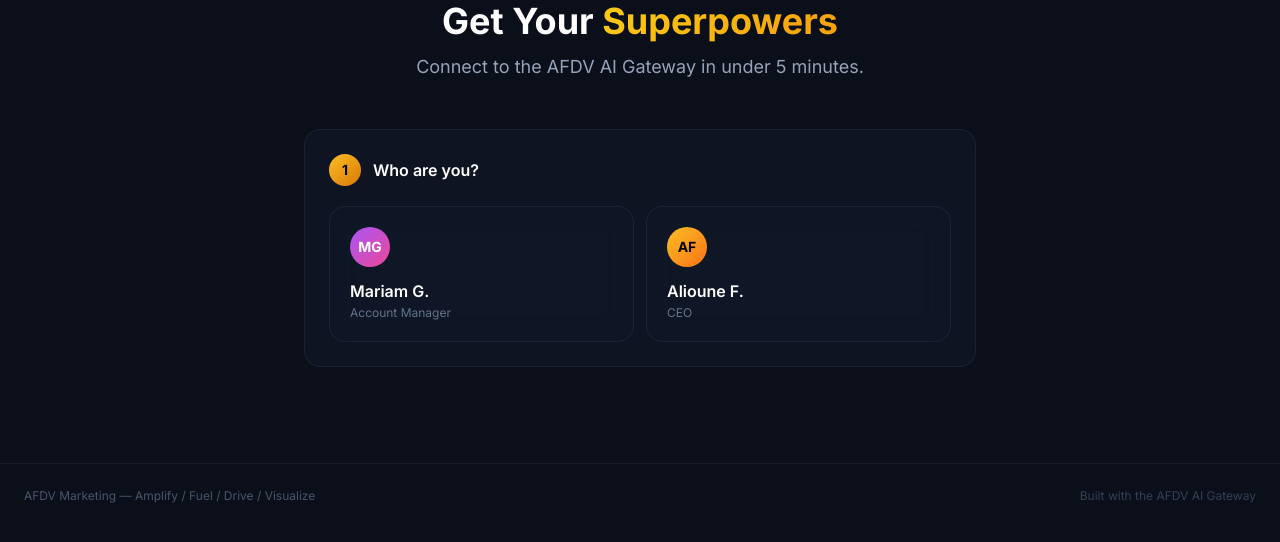
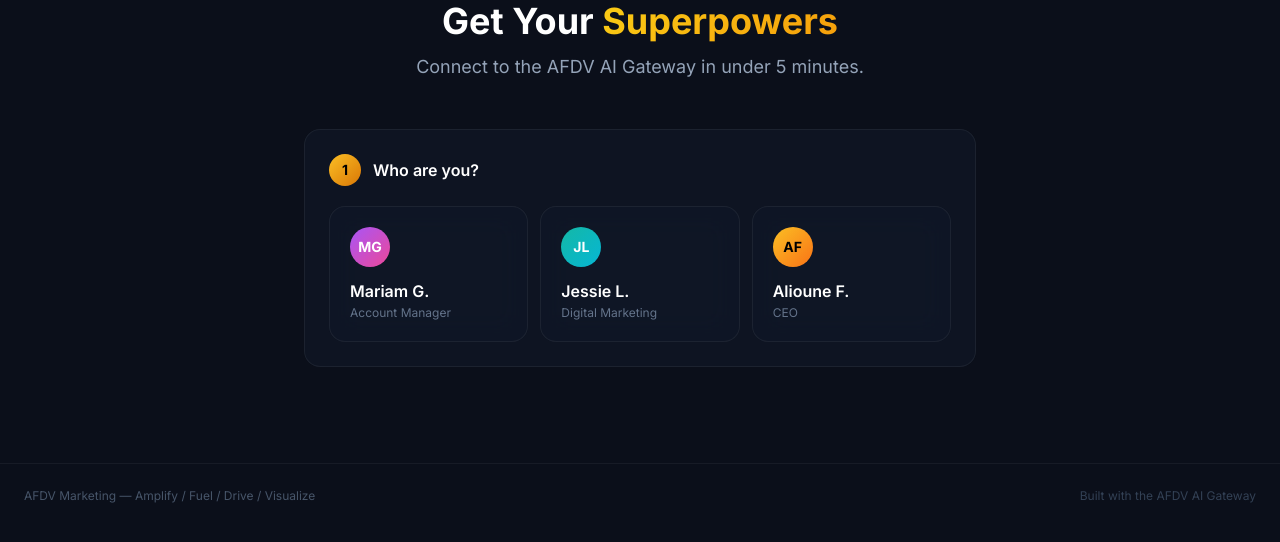
Before and after one commit to AFDV-Marketing/kpi-tracker, a FastAPI app: page /setup in a window 1280 px wide. Shown: the part 155-697 px from the top of the page. Run offline with FastAPI, Linux system fonts and the light colour scheme; some libraries are stand-ins or nearby versions.

Commit message:
Add Jessie to setup page
Co-Authored-By: Claude Opus 4.6 (1M context) <noreply@anthropic.com>

```diff
--- a/templates/setup.html
+++ b/templates/setup.html
@@ -19,11 +19,16 @@
             <span class="w-8 h-8 rounded-full bg-gradient-to-br from-amber-400 to-amber-600 flex items-center justify-center text-sm font-bold text-black">1</span>
             <h2 class="text-base font-semibold text-white">Who are you?</h2>
         </div>
-        <div class="grid grid-cols-2 gap-3">
+        <div class="grid grid-cols-3 gap-3">
             <button onclick="selectUser('mariam')" class="user-btn glass p-5 text-left hover:border-amber-500/40 transition cursor-pointer group" data-user="mariam">
                 <div class="w-10 h-10 rounded-full bg-gradient-to-br from-purple-500 to-pink-500 flex items-center justify-center text-white font-bold text-sm mb-3">MG</div>
                 <p class="font-semibold text-white group-hover:text-amber-400 transition">Mariam G.</p>
                 <p class="text-xs text-slate-500 mt-0.5">Account Manager</p>
+            </button>
+            <button onclick="selectUser('jessie')" class="user-btn glass p-5 text-left hover:border-amber-500/40 transition cursor-pointer group" data-user="jessie">
+                <div class="w-10 h-10 rounded-full bg-gradient-to-br from-teal-500 to-cyan-500 flex items-center justify-center text-white font-bold text-sm mb-3">JL</div>
+                <p class="font-semibold text-white group-hover:text-amber-400 transition">Jessie L.</p>
+                <p class="text-xs text-slate-500 mt-0.5">Digital Marketing</p>
             </button>
             <button onclick="selectUser('alioune')" class="user-btn glass p-5 text-left hover:border-amber-500/40 transition cursor-pointer group" data-user="alioune">
                 <div class="w-10 h-10 rounded-full bg-gradient-to-br from-amber-400 to-orange-500 flex items-center justify-center text-black font-bold text-sm mb-3">AF</div>
@@ -141,6 +146,10 @@
             id: "e3aefd9d844c81615ffaee0f03a866b2.access",
             secret: "0ef799604ce67b023801dd736eb9018bb89307ee0b31022a5e95b8e643127053"
         },
+        jessie: {
+            id: "c4ccca4a1804545e865c3b8e6205143b.access",
+            secret: "f18120b425e51fe4ece6f20522858624f3665cfaa98b8400d61f6da6c72d9028"
+        },
         alioune: { id: "local", secret: "local" }
     };
 
```
